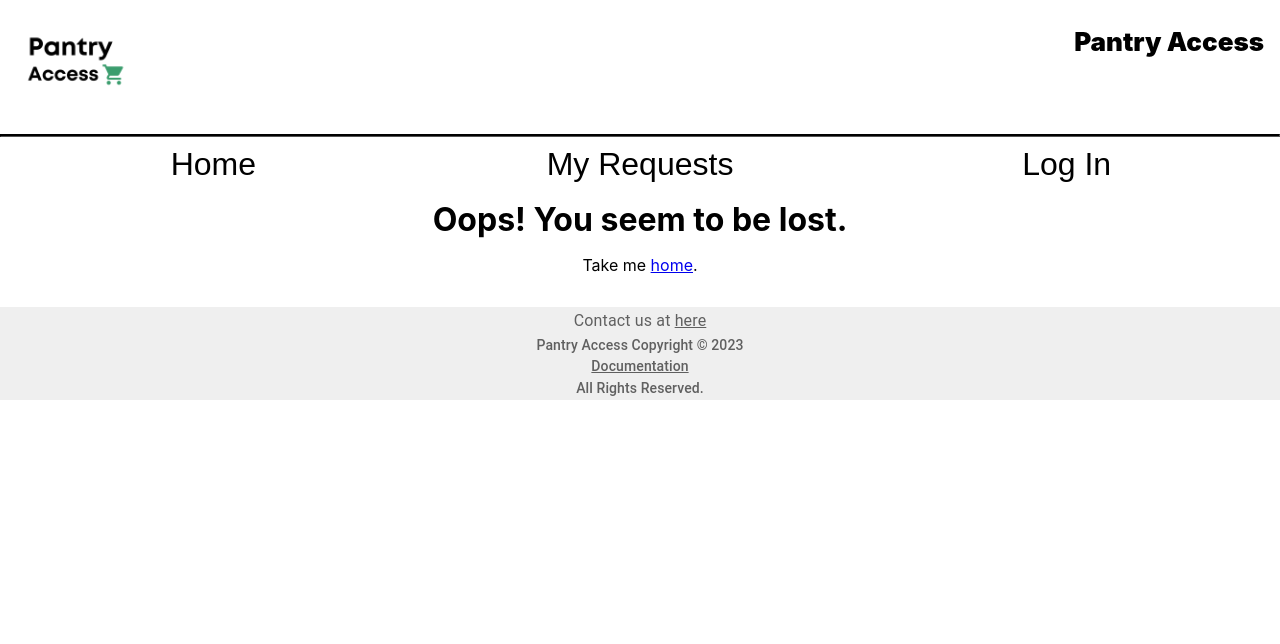
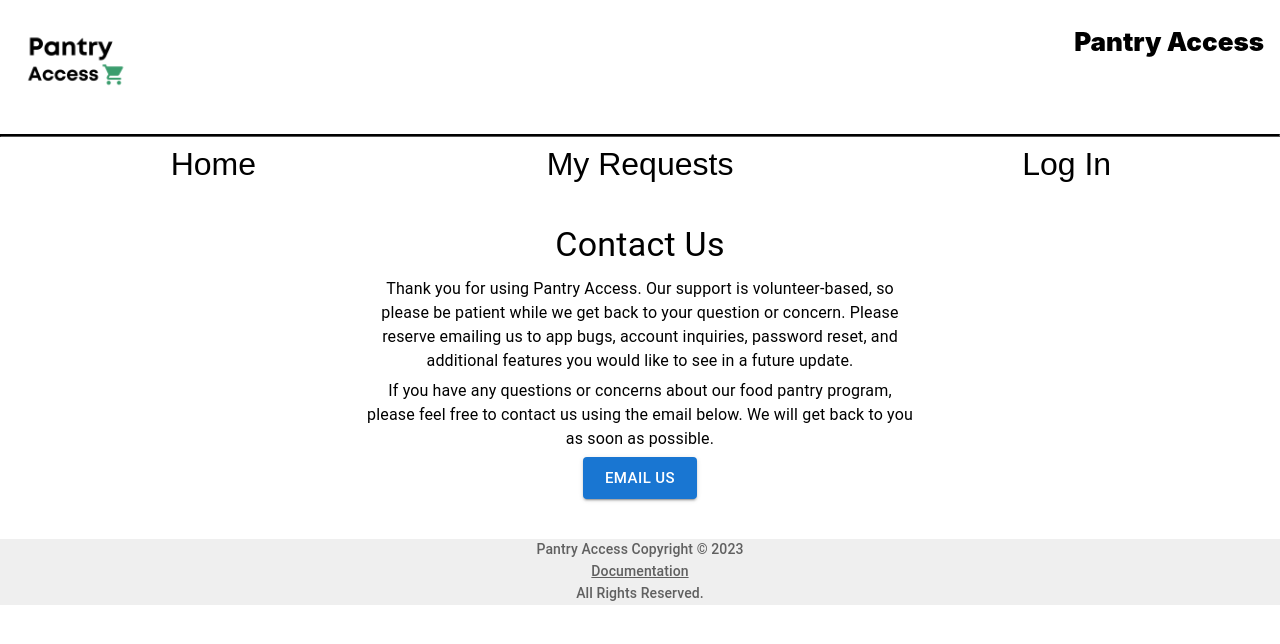
Before and after one commit to Pantry-Access-AFG/react-app, a React (Create React App) app: page /contact in a window 1280 px wide. Shown: the top 644 px of the page. Built offline with nearby package versions, Linux system fonts and the light colour scheme; no server answers.

Commit message:
charles new

```diff
--- a/src/App.js
+++ b/src/App.js
@@ -11,6 +11,7 @@ import Footer from "./components/Footer";
 import ClientHome from "./ClientHome";
 import FourOhFour from "./404";
 import Welcome from "./Welcome";
+import ContactUs from "./ContactUs";
 import { auth } from "./firebase-config";
 import { useAuthState } from "react-firebase-hooks/auth";
 import { doc, getDoc } from "firebase/firestore";
@@ -64,6 +65,7 @@ function App() {
           }
         />
         <Route path="/profile" index element={<ProfilePage></ProfilePage>} />
+        <Route path="/contact" index element={<ContactUs></ContactUs>} />
         <Route path="/myrequests" element={<MyRequests></MyRequests>} />
         <Route path="/login" element={<Login></Login>} />
         <Route path="/welcome" element={<Welcome></Welcome>} />
--- a/src/ClientHome.js
+++ b/src/ClientHome.js
@@ -242,12 +242,13 @@ export default function ClientHome() {
   const makeRequest = (clientID, pantryID, item, quantity, clientNotes) => {
     const request = {
       clientUID: user ? user.uid : 0,
-      foodPantryUID: 238408934,
+      foodPantryUID: pantryID? pantryID : 0,
       clientNotes: clientNotes ? clientNotes : null,
       foodPantryNotes: null,
       item: item,
       quantity: quantity,
       status: 0,
+      date: String(new Date().getMonth() + 1) + "-" + String(new Date().getDate()) + "-" + String(new Date().getFullYear())
     };
     const sendRequest = async (request) => {
       await addDoc(collection(db, "requests"), request)
@@ -284,6 +285,7 @@ export default function ClientHome() {
       {food_bank_list}
       <MakeRequestDialog
         open={requestDialogOpen}
+        pantryID={foodPantryID}
         handleClose={() => setRequestDialogOpen(false)}
         makeRequest={makeRequest}
         foodPantryName={temp[indexClicked][0]}
--- /dev/null
+++ b/src/ContactUs.js
@@ -0,0 +1,54 @@
+import React from "react";
+import { makeStyles } from "@material-ui/core/styles";
+import { Container, Typography, Button } from "@mui/material";
+
+const useStyles = makeStyles((theme) => ({
+  root: {
+    display: "flex",
+    flexDirection: "column",
+    alignItems: "center",
+    textAlign: "center",
+    marginTop: theme.spacing(5),
+    marginBottom: theme.spacing(5),
+  },
+  button: {
+    textAlign: "center",
+  },
+}));
+
+function ContactUs() {
+  const classes = useStyles();
+
+  return (
+    <div className={classes.root}>
+      <Container maxWidth="sm">
+        <Typography variant="h4" gutterBottom>
+          Contact Us
+        </Typography>
+        <Typography variant="body1" align="center" gutterBottom>
+          Thank you for using Pantry Access. Our support is volunteer-based, so
+          please be patient while we get back to your question or concern.
+          Please reserve emailing us to app bugs, account inquiries, password
+          reset, and additional features you would like to see in a future
+          update.
+        </Typography>
+        <Typography variant="body1" align="center" gutterBottom>
+          If you have any questions or concerns about our food pantry program,
+          please feel free to contact us using the email below. We will get back
+          to you as soon as possible.
+        </Typography>
+        <Button
+          variant="contained"
+          color="primary"
+          size="large"
+          href="mailto:pantryaccess@gmail.com"
+          className={classes.button}
+        >
+          Email Us
+        </Button>
+      </Container>
+    </div>
+  );
+}
+
+export default ContactUs;
--- a/src/Welcome.js
+++ b/src/Welcome.js
@@ -6,6 +6,7 @@ import { useNavigate } from "react-router-dom";
 import { auth } from "./firebase-config";
 import { useAuthState } from "react-firebase-hooks/auth";
 import { useEffect } from "react";
+import { Link } from "@mui/material";
 
 const useStyles = makeStyles((theme) => ({
   root: {
@@ -77,8 +78,17 @@ function LandingPage({ viewFoodPantries, setViewFoodPantries }) {
         </Typography>
         <Typography variant="subtitle2" className={classes.description}>
           This application was developed by Charles Tang, Jennifer Schaughnessy,
-          and Sumanth Sura of Mass Academy in the Apps for Good project.
+          and Sumanth Sura of Mass Academy in the Apps for Good project. This
+          project was also advised by Mrs. Taricco of Mass Academy. The code is{" "}
+          <i>open-source</i>, and the documentation can be found{" "}
+          <Link target="0" href="https://github.com/Pantry-Access-AFG">
+            here
+          </Link>
+          .
         </Typography>
+
+        {!viewFoodPantries ? (
+          <>
             <Button
               variant="contained"
               className={classes.button}
@@ -86,8 +96,6 @@ function LandingPage({ viewFoodPantries, setViewFoodPantries }) {
             >
               Login/Register Now
             </Button>
-
-        { !viewFoodPantries &&
             <Button
               variant="contained"
               className={classes.button}
@@ -95,7 +103,16 @@ function LandingPage({ viewFoodPantries, setViewFoodPantries }) {
             >
               Skip Registration
             </Button>
-        }
+          </>
+        ) : (
+          <Button
+            variant="contained"
+            className={classes.button}
+            onClick={() => setViewFoodPantries(false)}
+          >
+            Hide Pantries
+          </Button>
+        )}
       </Container>
     </div>
   );
--- a/src/components/FoodBankCard.js
+++ b/src/components/FoodBankCard.js
@@ -28,16 +28,17 @@ export default function FoodBankCard({
         let docRef = doc(db, "client-accounts", user.uid);
         let docSnap = await getDoc(docRef);
         if (docSnap.exists()) {
-          setClientZip(docSnap.data().zipcode)
+          setClientZip(docSnap.data().zipcode);
         }
       };
-      getZipCode()
+      getZipCode();
     }
   }, []);
 
   let zipCodeDistance = parseInt(
     zipCodeData.zipCodeDistance(clientZip, zipCode, "M")
   );
+
   return (
     <Card
       sx={{
@@ -66,7 +67,8 @@ export default function FoodBankCard({
                 alignItems="center"
                 justifyContent="center"
               >
-                {user && <Button
+                {user && (
+                  <Button
                     size="medium"
                     color="primary"
                     onClick={() => {
@@ -74,7 +76,8 @@ export default function FoodBankCard({
                     }}
                   >
                     Make Request
-                </Button>}
+                  </Button>
+                )}
               </Grid>
               <Grid
                 item
@@ -97,8 +100,8 @@ export default function FoodBankCard({
           </CardActions>
 
           <Typography variant="body2" color="text.secondary" textAlign="center">
-            {zipCode} -- {zipCodeDistance ? zipCodeDistance : "Unkwown"} miles from
-            you.
+            {zipCode} -- {zipCodeDistance ? zipCodeDistance : "Unknown"} miles
+            from you.
           </Typography>
         </Stack>
       </CardContent>
--- a/src/components/Footer.js
+++ b/src/components/Footer.js
@@ -1,8 +1,10 @@
 import React from "react";
 import { Typography, Link } from "@mui/material";
+import { useNavigate } from "react-router-dom";
 import Stack from "@mui/material/Stack";
 
 function Footer() {
+  const navigate = useNavigate();
   return (
     <footer
       style={{
@@ -14,17 +16,6 @@ function Footer() {
         right: "0",
       }}
     >
-      <Typography
-        variant="subtitle1"
-        align="center"
-        color="textSecondary"
-        component="p"
-      >
-        Contact us at{" "}
-        <Link color="inherit" href="#">
-          here
-        </Link>{" "}
-      </Typography>
       <Typography
         variant="subtitle2"
         align="center"
```
Lines whose indentation alone changed are shown as unchanged.
